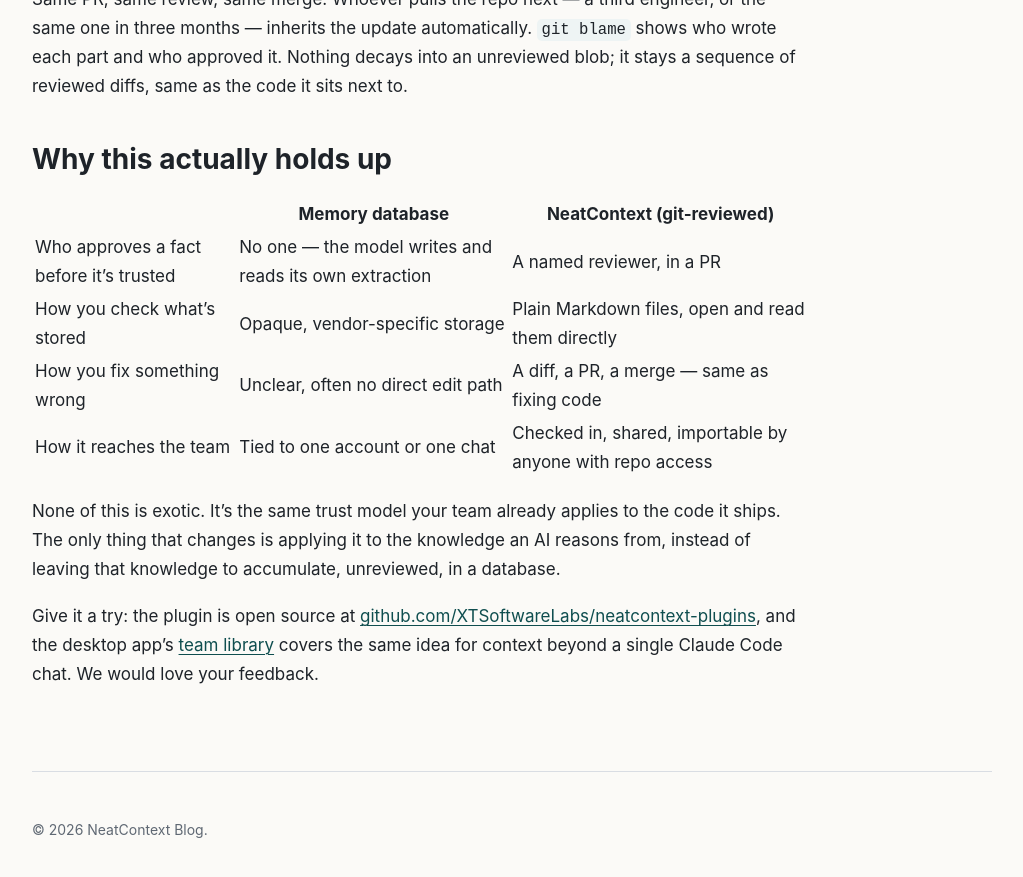
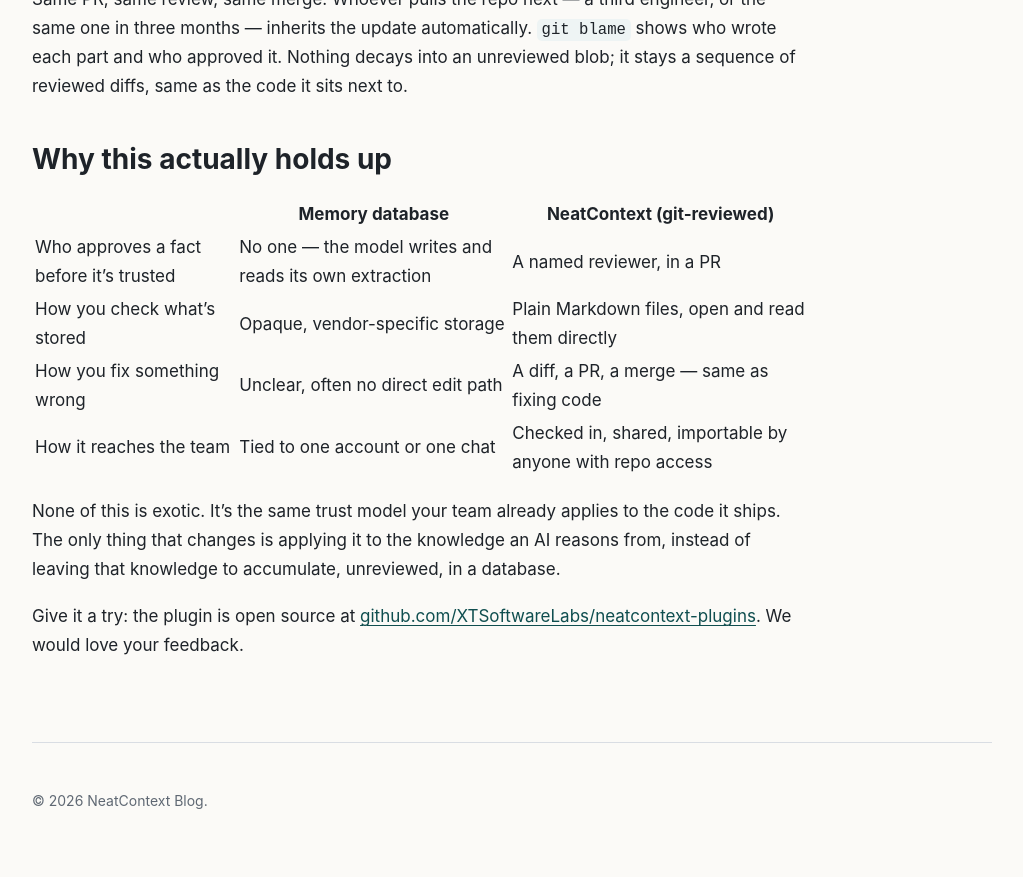
Before and after one commit to XTSoftwareLabs/neatcontext-blog, a Jekyll site: the page built from _posts/2026-08-06-trust-your-teams-domain-knowledge-not-ai-memory.md, in a window 1280 px wide and 900 px high, scrolled down 4819 px. Shown: the top 877 px of the window, without its empty margins (128-1151 px from the left). Built offline with Jekyll 4.4.1, drawn with Linux system fonts in a browser that asks for light colours.

Commit message:
Drop team library mention from closing line
Co-Authored-By: Claude Sonnet 5 <noreply@anthropic.com>

```diff
--- a/_posts/2026-08-06-trust-your-teams-domain-knowledge-not-ai-memory.md
+++ b/_posts/2026-08-06-trust-your-teams-domain-knowledge-not-ai-memory.md
@@ -147,4 +147,4 @@ Same PR, same review, same merge. Whoever pulls the repo next — a third engine
 
 None of this is exotic. It's the same trust model your team already applies to the code it ships. The only thing that changes is applying it to the knowledge an AI reasons from, instead of leaving that knowledge to accumulate, unreviewed, in a database.
 
-Give it a try: the plugin is open source at [github.com/XTSoftwareLabs/neatcontext-plugins](https://github.com/XTSoftwareLabs/neatcontext-plugins), and the desktop app's [team library](https://docs.neatcontext.com/features/library#the-team-library-optional-read-only) covers the same idea for context beyond a single Claude Code chat. We would love your feedback.
+Give it a try: the plugin is open source at [github.com/XTSoftwareLabs/neatcontext-plugins](https://github.com/XTSoftwareLabs/neatcontext-plugins). We would love your feedback.
```
